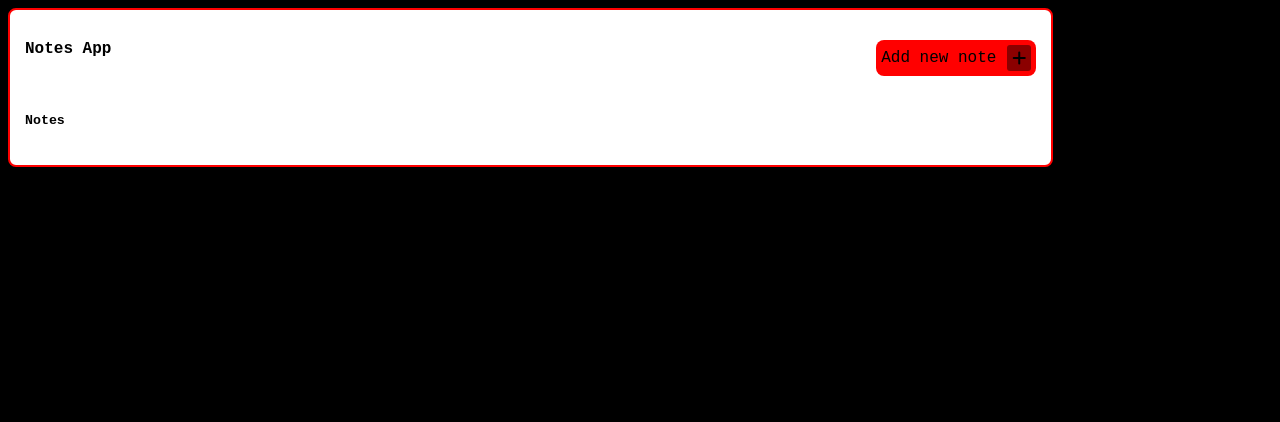
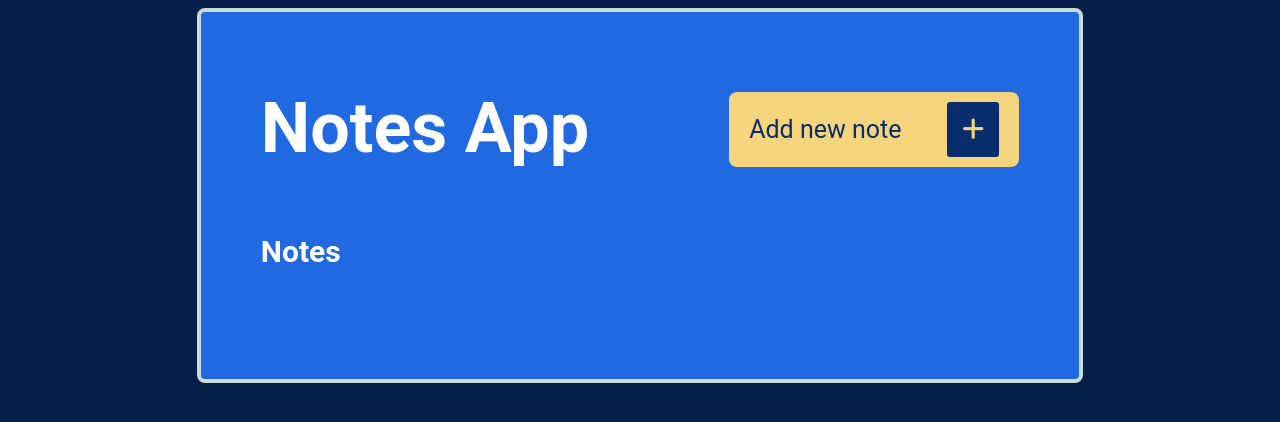
Before and after one commit to Medjai229/ITI-simple-note-app, a website: page index.html in a window 1280 px wide. Drawn offline with Linux system fonts and the light colour scheme; no server answers.

Commit message:
Home page color palette

```diff
--- a/style.css
+++ b/style.css
@@ -1,40 +1,46 @@
 body {
-  font-family: 'Courier New', Courier, monospace;
-  background-color: black;
+  font-family: 'Roboto', sans-serif;
+  background-color: #061f49;
+  color: #ffffff;
 }
 
 .app {
-  width: 80%;
+  margin: auto;
+  width: 60%;
   height: auto;
-  border: 2px solid red;
+  border: 4px solid #cbdad5;
   border-radius: 8px;
-  padding: 15px;
-  background-color: white;
+  padding: 60px;
+  background-color: #2069e0;
 }
 
 h4 {
+  font-size: 70px;
   float: left;
   margin-top: 15px;
   margin-bottom: 15px;
 }
 
 #addNewNote {
-  padding: 5px;
+  color: #082c6c;
+  font-size: 25px;
+  margin-top: 20px;
+  margin-bottom: 15px;
+  padding: 10px 20px;
   border-radius: 8px;
-  margin-top: 15px;
-  margin-bottom: 15px;
   float: right;
-  width: 150px;
+  width: 250px;
   display: flex;
-  background-color: red;
+  background-color: #f4d47c;
   align-items: center;
   justify-content: space-between;
   cursor: pointer;
 }
 
 .fa-plus {
-  background-color: darkred;
-  padding: 5px;
+  color: #f4d47c;
+  background-color: #082c6c;
+  padding: 15px;
   border-radius: 3px;
 }
 
@@ -42,7 +48,12 @@ h4 {
   clear: both;
 }
 
+h5 {
+  font-size: 30px;
+}
+
 #notes {
+  color: #34344e;
   display: grid;
   gap: 20px;
 }
@@ -50,13 +61,24 @@ h4 {
 #notes div {
   display: grid;
   gap: 4px;
-  background-color: pink;
-  border: 2px solid rgb(146, 113, 118);
-  padding: 8px;
-  border-radius: 3px;
+  color: #ffffff;
+  background-color: #0b3681;
+  border: 2px solid #f4d47c;
+  padding: 25px;
+  border-radius: 12px;
+}
+
+#notes div span {
+  font-weight: bold;
+  font-size: 20px;
+}
+
+#notes div span span {
+  font-size: 15px;
 }
 
 .options {
+  color: #f4d47c;
   justify-self: center;
   display: flex;
   gap: 50px;
```
